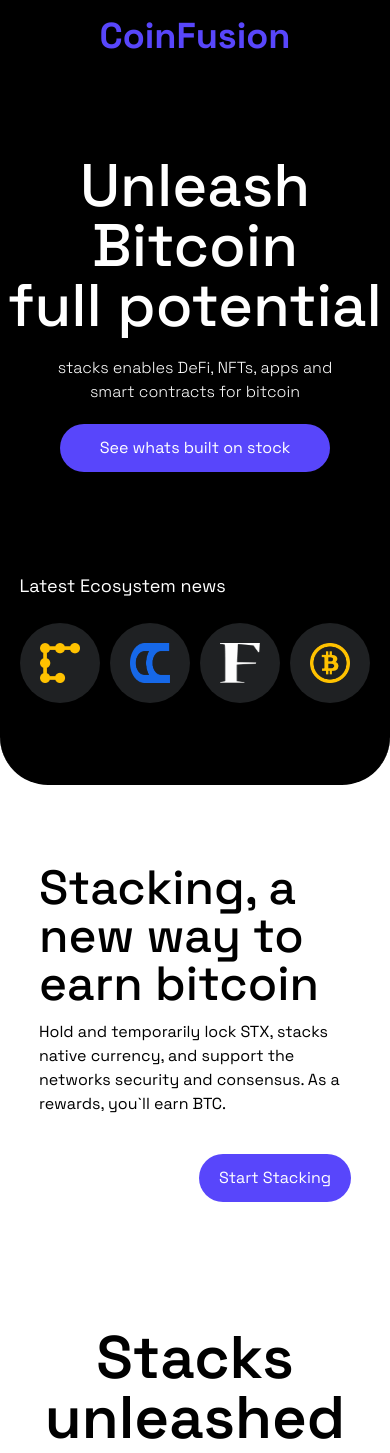
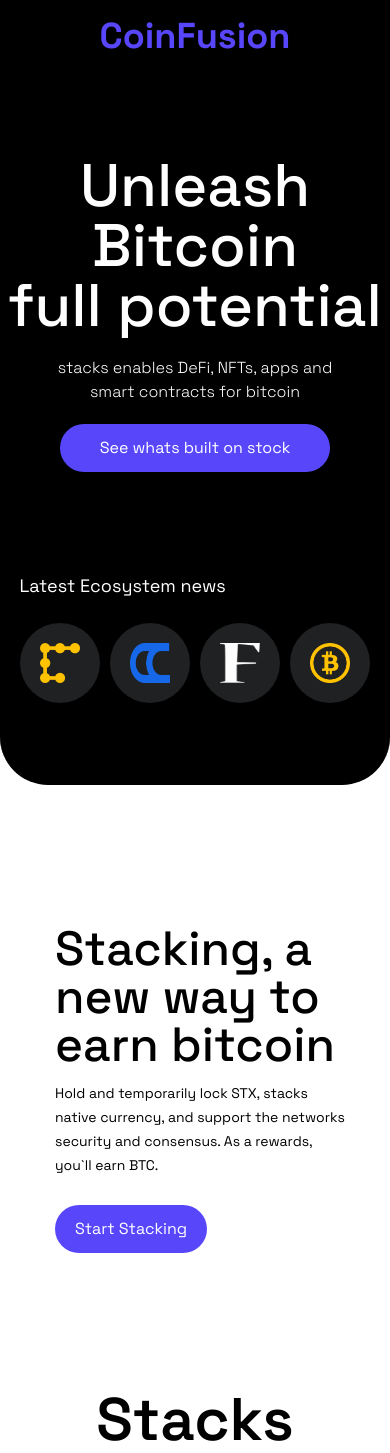
Before and after one commit to kandevishnu/ui-project, a React (Vite) app: page / in a window 390 px wide. Shown: the top 1453 px of the page. Built offline with nearby package versions, Linux system fonts and the light colour scheme; a web font is replaced by a local one.

Commit message:
section2 responsive

```diff
--- a/src/components/second/AboutUs.jsx
+++ b/src/components/second/AboutUs.jsx
@@ -3,16 +3,15 @@
 import img2 from "./2.png";
 const AboutUs = () => {
   return (
-    <div className="h-fit mt-[10%] mb-[7%] flex items-center justify-around font-[Space_Grotesk]">
-      <div className="sm:w-[35%] w-[80%] my-10 sm:my-1">
-        <h1 className="font-medium lg:text-7xl sm:py-[3%] sm:text-4xl md:text-[44px]  text-5xl line-clamp-3 lg:leading-20 lg:w-120  ">
+    <div className="h-fit my-15 mt-25 md:my-20 md:mt-30 lg:my-25 lg:mt-35 flex items-center justify-around font-[Space_Grotesk]">
+      <div className="sm:w-[50%] md:w-[50%] lg:w-[35%] w-[80%] my-10 sm:my-1 pl-4">
+        <h1 className="font-medium lg:text-7xl sm:py-[3%] sm:text-5xl md:text-6xl  text-5xl line-clamp-3 lg:leading-20 lg:w-120  ">
           <span className="block">Stacking, a</span> <span className="block">new way to</span> <span className="block">earn bitcoin</span>
         </h1>
-        <p className="pb-4 sm:max-md:leading-5 md:text-lg  leading-6 my-3 sm:text-sm">
-          Hold and temporarily lock STX, stacks native currency, and support the
-          networks security and consensus. As a rewards, you`ll earn BTC.
+        <p className="pb-4 sm:max-md:leading-5 md:text-lg  leading-6 my-3 text-sm">
+          Hold and temporarily lock STX, stacks native currency, and support the networks security and consensus. As a rewards, you`ll earn BTC.
         </p>
-        <div className="text-end sm:text-left  my-[7%]">
+        <div className="sm:text-left">
           <button className="bg-[#5846FB] text-white px-5 py-3 rounded-full">
             Start Stacking
           </button>
```
